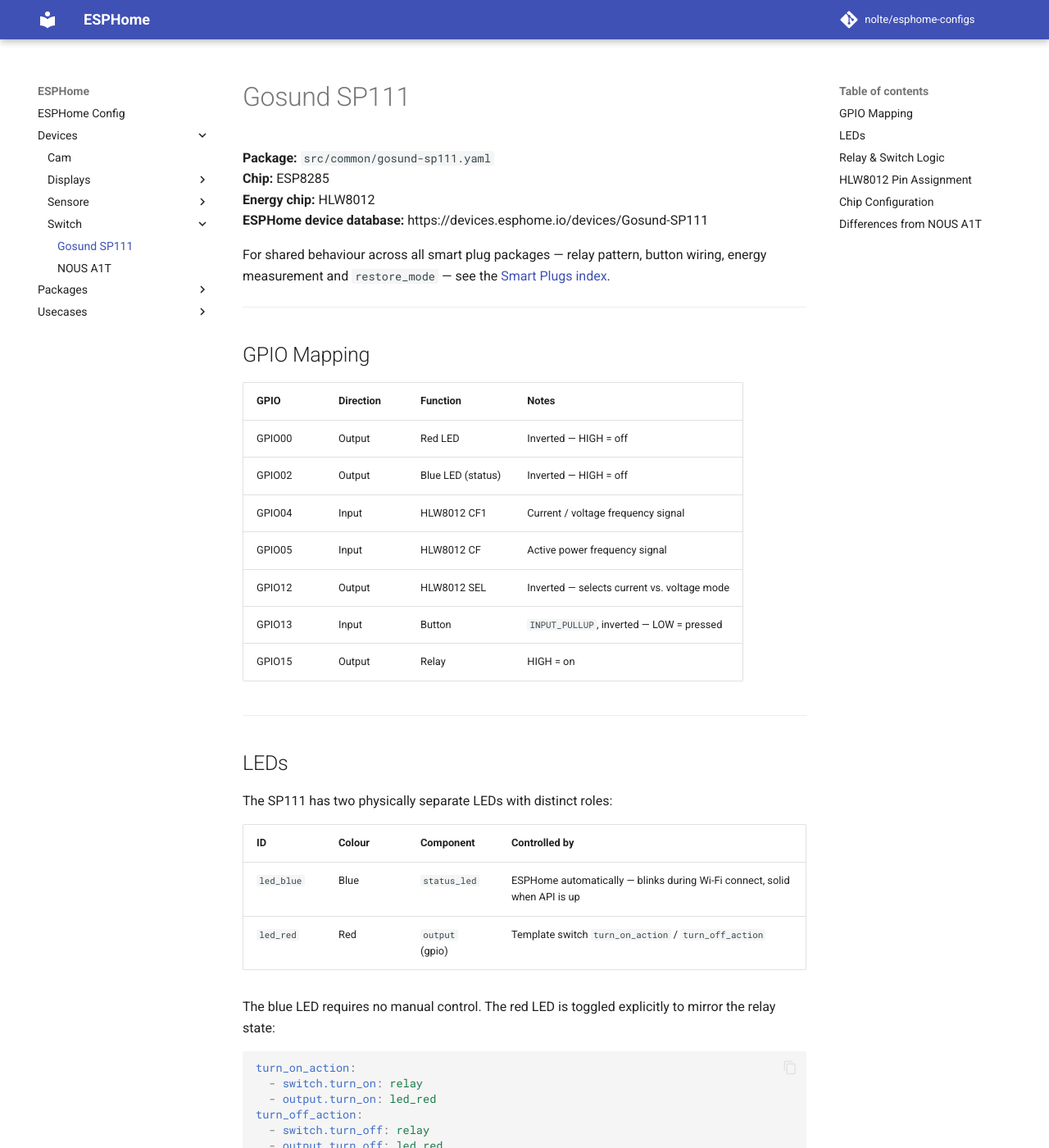
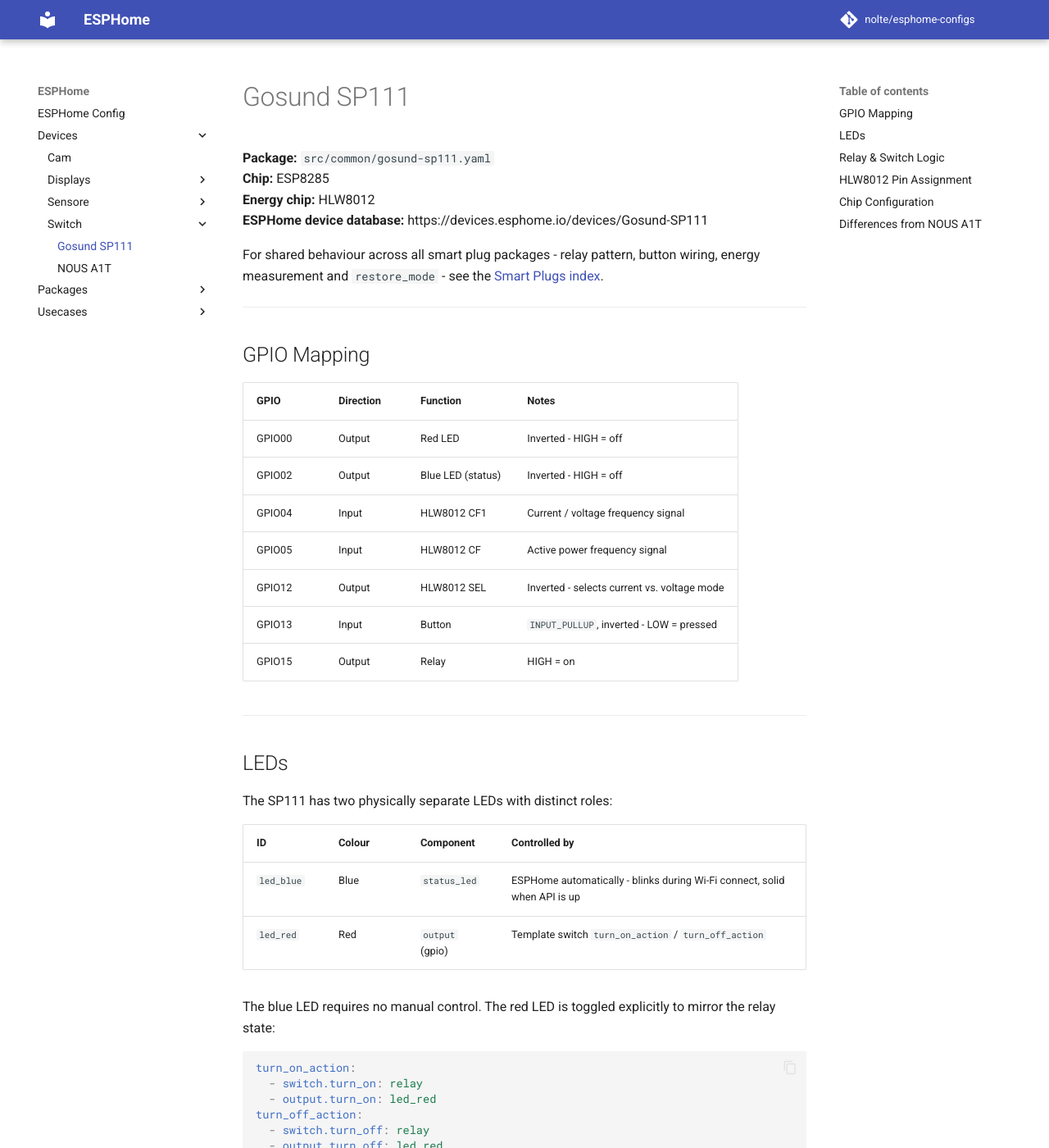
Before and after one commit to nolte/esphome-configs, an MkDocs documentation site: the page built from docs/devices/switch/gosund-sp111.md, in a window 1280 px wide and 1400 px high. Shown: the whole window at 82% size. Built offline with MkDocs 1.6.1 and Material for MkDocs 9.7.7, drawn with Linux system fonts in a browser that asks for light colours; comment, search, counter and statistics services are not loaded; some of the changed text lies outside the part shown.

Commit message:
replace slashes

````diff
--- a/docs/devices/switch/gosund-sp111.md
+++ b/docs/devices/switch/gosund-sp111.md
@@ -5,8 +5,8 @@
 **Energy chip:** HLW8012
 **ESPHome device database:** https://devices.esphome.io/devices/Gosund-SP111
 
-For shared behaviour across all smart plug packages — relay pattern, button wiring,
-energy measurement and `restore_mode` — see the [Smart Plugs index](index.md).
+For shared behaviour across all smart plug packages - relay pattern, button wiring,
+energy measurement and `restore_mode` - see the [Smart Plugs index](index.md).
 
 ---
 
@@ -14,12 +14,12 @@
 
 | GPIO   | Direction | Function          | Notes                                       |
 | ------ | --------- | ----------------- | ------------------------------------------- |
-| GPIO00 | Output    | Red LED           | Inverted — HIGH = off                       |
-| GPIO02 | Output    | Blue LED (status) | Inverted — HIGH = off                       |
+| GPIO00 | Output    | Red LED           | Inverted - HIGH = off                       |
+| GPIO02 | Output    | Blue LED (status) | Inverted - HIGH = off                       |
 | GPIO04 | Input     | HLW8012 CF1       | Current / voltage frequency signal          |
 | GPIO05 | Input     | HLW8012 CF        | Active power frequency signal               |
-| GPIO12 | Output    | HLW8012 SEL       | Inverted — selects current vs. voltage mode |
-| GPIO13 | Input     | Button            | `INPUT_PULLUP`, inverted — LOW = pressed    |
+| GPIO12 | Output    | HLW8012 SEL       | Inverted - selects current vs. voltage mode |
+| GPIO13 | Input     | Button            | `INPUT_PULLUP`, inverted - LOW = pressed    |
 | GPIO15 | Output    | Relay             | HIGH = on                                   |
 
 ---
@@ -30,7 +30,7 @@
 
 | ID         | Colour | Component       | Controlled by                                                             |
 | ---------- | ------ | --------------- | ------------------------------------------------------------------------- |
-| `led_blue` | Blue   | `status_led`    | ESPHome automatically — blinks during Wi-Fi connect, solid when API is up |
+| `led_blue` | Blue   | `status_led`    | ESPHome automatically - blinks during Wi-Fi connect, solid when API is up |
 | `led_red`  | Red    | `output` (gpio) | Template switch `turn_on_action` / `turn_off_action`                      |
 
 The blue LED requires no manual control. The red LED is toggled explicitly to mirror the
@@ -49,7 +49,7 @@
 
 ## Relay & Switch Logic
 
-The SP111 template switch uses **optimistic mode only** — there is no `lambda` to read back
+The SP111 template switch uses **optimistic mode only** - there is no `lambda` to read back
 the hardware relay state. The relay ID is a global `relay` (not scoped with `${id}_`):
 
 ```yaml
@@ -101,9 +101,9 @@
   baud_rate: 0
 ```
 
-- **`framework: version: recommended`** — Pins ESPHome to the recommended Arduino core
+- **`framework: version: recommended`** - Pins ESPHome to the recommended Arduino core
   version for this chip, avoiding regressions from automatic updates.
-- **`baud_rate: 0`** — Disables serial logging. The TX/RX pins are not accessible inside
+- **`baud_rate: 0`** - Disables serial logging. The TX/RX pins are not accessible inside
   the SP111 enclosure, so serial output would be wasted and could interfere with HLW8012
   communication on shared pins.
 
````
